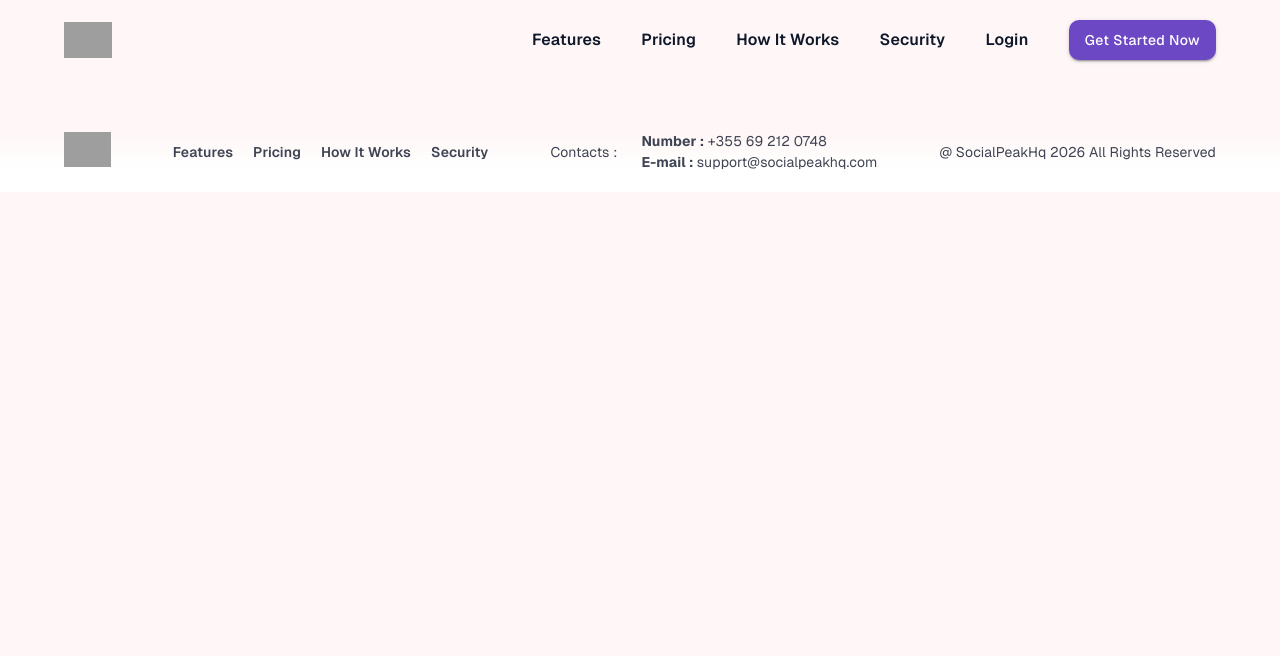
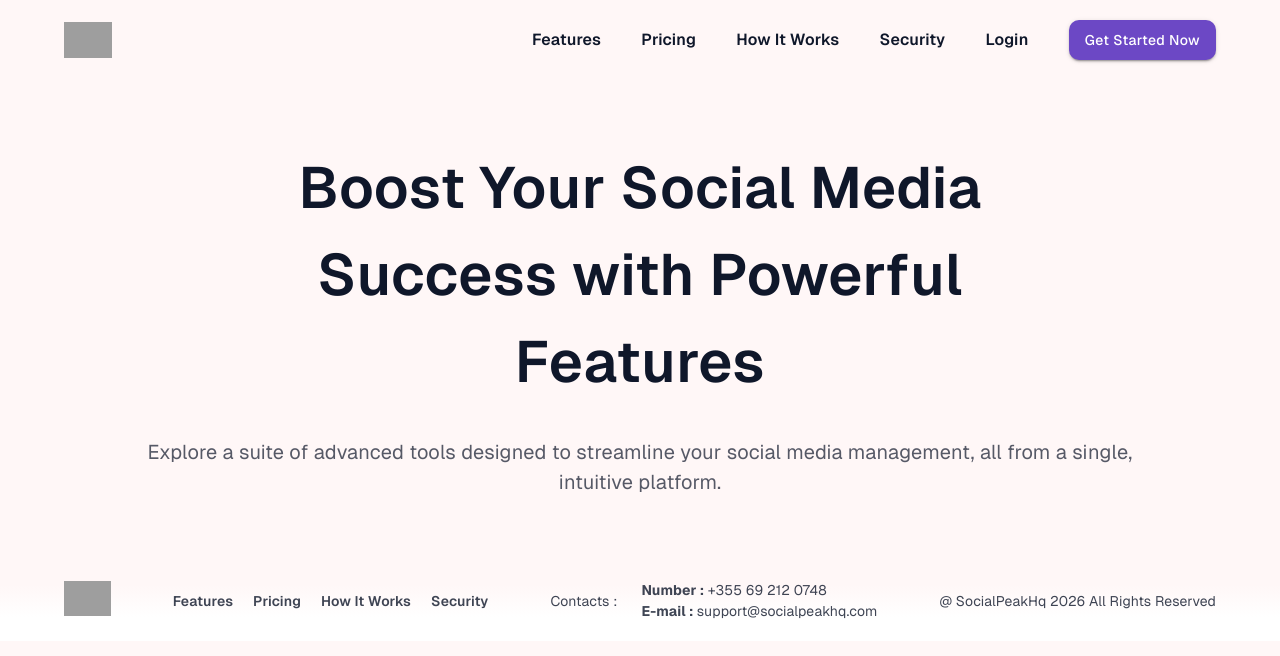
Before and after one commit to socialpeakhq/social-peak-landing, a React (Vite) app: page /features in a window 1280 px wide. Shown: the top 656 px of the page. Built offline with nearby package versions, Linux system fonts and the light colour scheme; grey boxes are pictures that could not be loaded.

Commit message:
started working on features

```diff
--- a/src/components/Content/index.tsx
+++ b/src/components/Content/index.tsx
@@ -3,6 +3,7 @@ import styles from "./styles.module.scss";
 import { Route, Routes } from "react-router";
 
 const Home = lazy(() => import("../../pages/home/Container"))
+const Features = lazy(() => import("../../pages/features/Container"))
 
 export default function Content(): ReactElement {
   return (
@@ -10,6 +11,7 @@ export default function Content(): ReactElement {
       <Routes>
         <Route path="/" element={<Home />} />
         <Route path="/home" element={<Home />} />
+        <Route path="/features" element={<Features />} />
       </Routes>
     </div>
   )
--- a/src/components/Footer/styles.module.scss
+++ b/src/components/Footer/styles.module.scss
@@ -4,7 +4,7 @@
   background: linear-gradient(to bottom, var(--background-color) 30%, #fff 70%);
   display: flex;
   align-items: center;
-  margin-top: 32px;
+  margin-top: 64px;
 }
 
 .footer {
--- /dev/null
+++ b/src/pages/features/Container/index.tsx
@@ -0,0 +1,12 @@
+import { type ReactElement } from "react";
+import { Box, Typography } from "@mui/material";
+import styles from "./styles.module.scss"
+
+export default function Features(): ReactElement {
+  return (
+    <Box className={styles.featuresContainer}>
+      <Typography className={styles.pageTitle}>Boost Your Social Media Success with Powerful Features</Typography>
+      <Typography className={styles.pageSubTitle}>Explore a suite of advanced tools designed to streamline your social media management, all from a single, intuitive platform.</Typography>
+    </Box>
+  )
+}
--- /dev/null
+++ b/src/pages/features/Container/styles.module.scss
@@ -0,0 +1,24 @@
+.featuresContainer {
+  display: flex;
+  flex-direction: column;
+  align-items: center;
+  justify-content: center;
+  margin-top: 64px;
+  gap: 32px;
+}
+
+.pageTitle {
+  font-size: 58px;
+  max-width: 70%;
+  text-align: center;
+  color: var(--text-color);
+  font-weight: 600;
+}
+
+.pageSubTitle {
+  width: 80%;
+  text-align: center;
+  font-size: 20px;
+  color: var(--text-color);
+  opacity: 0.7;
+}
```
Also changed, not shown: src/utilities/constants/featuresConsts.ts (added, +46 -0 lines).
